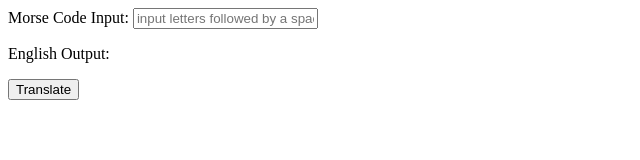
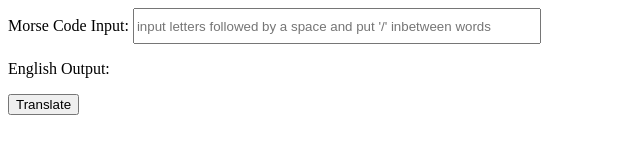
Before and after one commit to Ami-007/Morse_Code_Translator, a website with bundled scripts: page index.html in a window 1280 px wide. Shown: the whole page, without its empty margins (0-640 px from the left). Built offline with nearby package versions, Linux system fonts and the light colour scheme.

Commit message:
added some styling to be able to see the placeholder properly

```diff
--- /dev/null
+++ b/SCSS/body.scss
@@ -0,0 +1,4 @@
+.input {
+    height: 30px;
+    width: 400px;
+}
--- a/index.html
+++ b/index.html
@@ -4,6 +4,7 @@
     <meta charset="UTF-8">
     <meta http-equiv="X-UA-Compatible" content="IE=edge">
     <meta name="viewport" content="width=device-width, initial-scale=1.0">
+    <link rel="stylesheet" href="styles.css">
     <title>Morse Code Translator</title>
 </head>
 <body>
--- /dev/null
+++ b/styles.scss
@@ -0,0 +1 @@
+@import "./SCSS/body.scss";
```
Also changed, not shown: styles.css (added).
